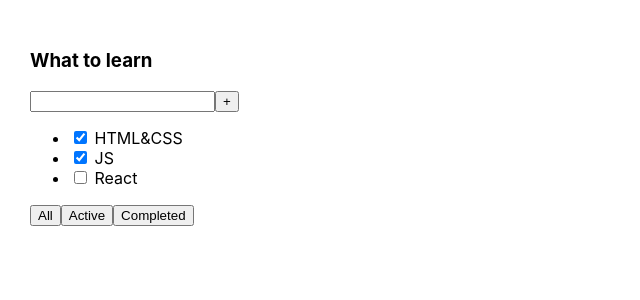
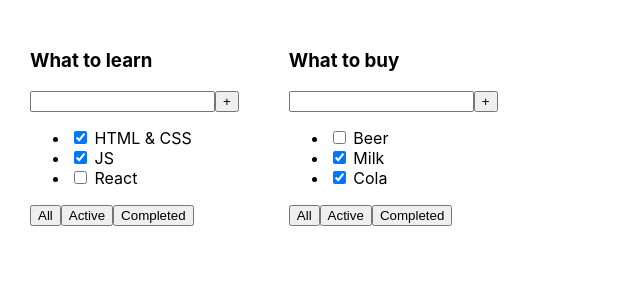
Before and after one commit to genamontana/1-todolist, a React (Create React App) app: page / in a window 1280 px wide. Shown: the top 300 px of the page, without its empty margins (0-640 px from the left). Built offline with nearby package versions, Linux system fonts and the light colour scheme.

Commit message:
1 completed

```diff
--- a/src/App.tsx
+++ b/src/App.tsx
@@ -1,26 +1,38 @@
 import React from 'react';
 import './App.css';
+import TodoList from './TodoList';
+
+//C - create
+//R - read
+//U - update
+//D - delete
+
+export type TaskType = {
+    id: number
+    title: string
+    isDone: boolean
+}
 
 function App() {
+
+    const todoListTitle_1: string = 'What to learn'
+    const todoListTitle_2: string = 'What to buy'
+
+    const tasks_1: TaskType[] = [
+        {id: 1, title: 'HTML & CSS', isDone: true},
+        {id: 2, title: 'JS', isDone: true},
+        {id: 3, title: 'React', isDone: false},
+    ]
+    const tasks_2:TaskType[]=[
+        {id: 4, title: 'Beer', isDone: false},
+        {id: 5, title: 'Milk', isDone: true},
+        {id: 6, title: 'Cola', isDone: true},
+    ]
+
     return (
         <div className="App">
-            <div>
-                <h3>What to learn</h3>
-                <div>
-                    <input/>
-                    <button>+</button>
-                </div>
-                <ul>
-                    <li><input type="checkbox" checked={true}/> <span>HTML&CSS</span></li>
-                    <li><input type="checkbox" checked={true}/> <span>JS</span></li>
-                    <li><input type="checkbox" checked={false}/> <span>React</span></li>
-                </ul>
-                <div>
-                    <button>All</button>
-                    <button>Active</button>
-                    <button>Completed</button>
-                </div>
-            </div>
+            <TodoList tasks={tasks_1} title={todoListTitle_1}/>
+            <TodoList tasks={tasks_2} title={todoListTitle_2}/>
         </div>
     );
 }
--- /dev/null
+++ b/src/TodoList.tsx
@@ -0,0 +1,32 @@
+import React from 'react';
+import {TaskType} from './App';
+
+type TodoListType = {
+    title: string,
+    tasks: Array<TaskType>
+}
+
+
+const TodoList = (props: TodoListType) => {
+    return (
+        <div>
+            <h3>{props.title}</h3>
+            <div>
+                <input/>
+                <button>+</button>
+            </div>
+            <ul>
+                <li><input type="checkbox" checked={props.tasks[0].isDone}/> <span>{props.tasks[0].title}</span></li>
+                <li><input type="checkbox" checked={props.tasks[1].isDone}/> <span>{props.tasks[1].title}</span></li>
+                <li><input type="checkbox" checked={props.tasks[2].isDone}/> <span>{props.tasks[2].title}</span></li>
+            </ul>
+            <div>
+                <button>All</button>
+                <button>Active</button>
+                <button>Completed</button>
+            </div>
+        </div>
+    );
+};
+
+export default TodoList;
```
